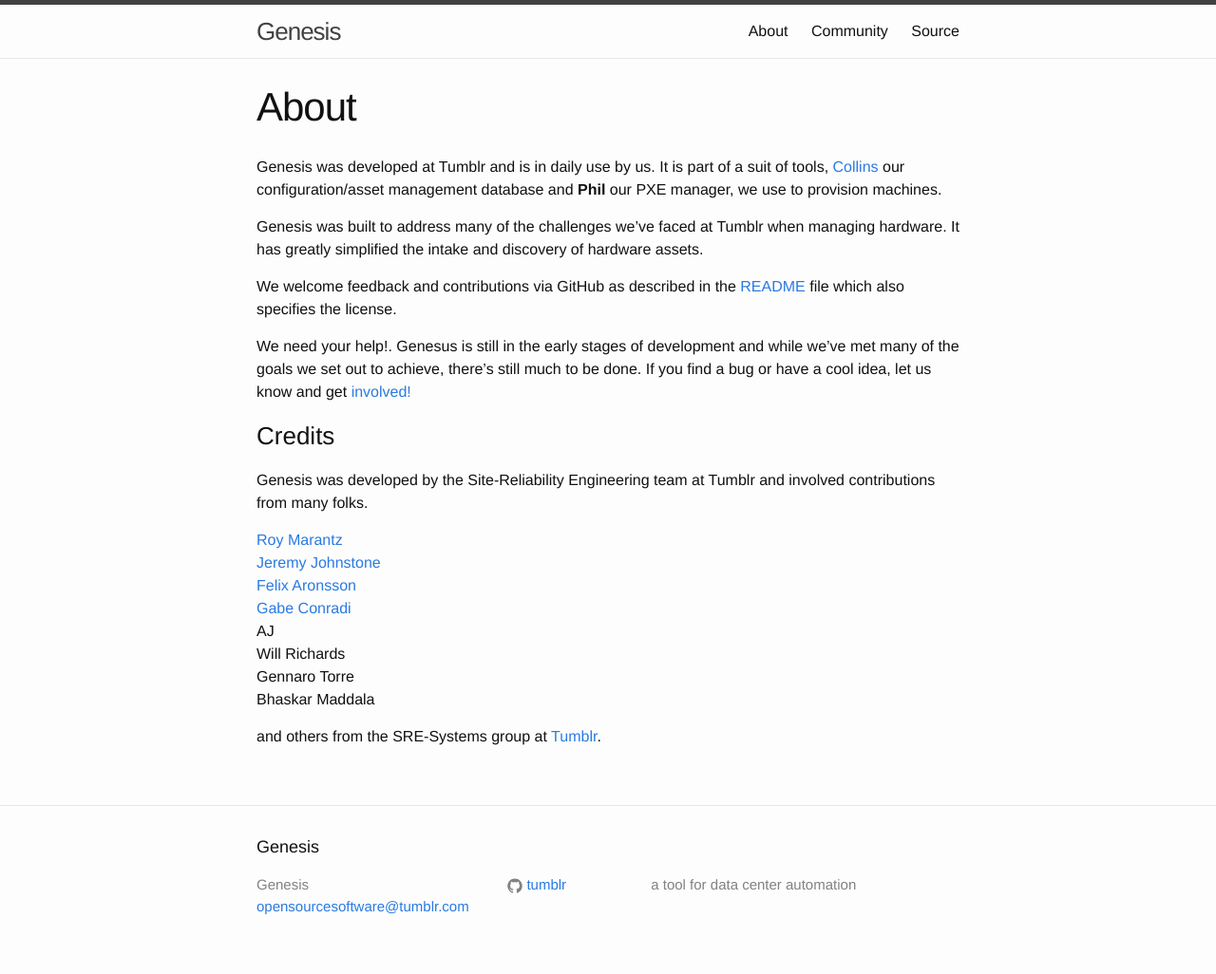
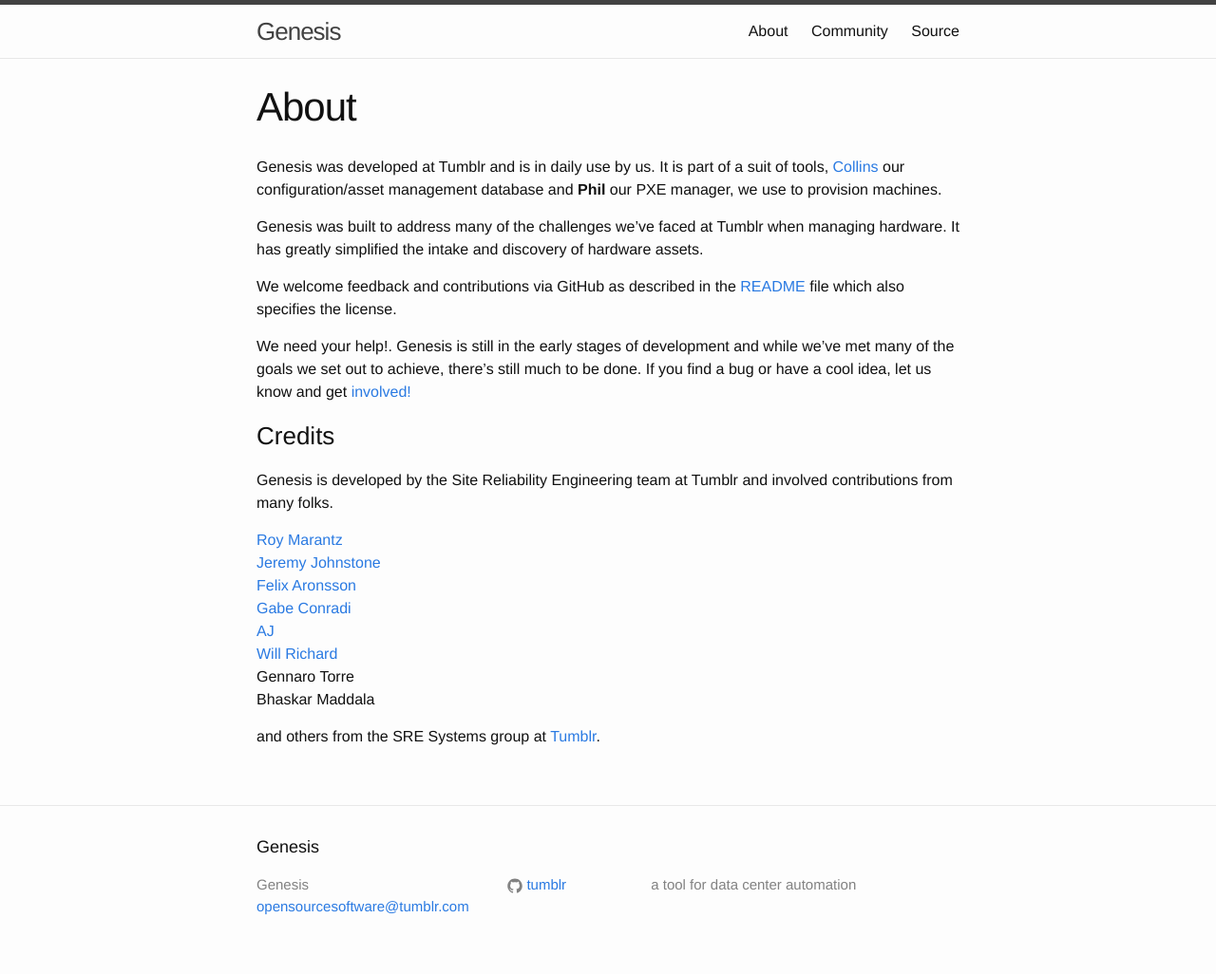
Before and after one commit to tumblr/genesis, a Jekyll site: the page built from about.md, in a window 1280 px wide. Shown: the whole page at 95% size. Built offline with Jekyll 4.4.1, drawn with Linux system fonts in a browser that asks for light colours.

Commit message:
Fix typos, and add links

```diff
--- a/about.md
+++ b/about.md
@@ -17,7 +17,7 @@ We welcome feedback and contributions via GitHub as described in the
 [README](https://github.com/tumblr/genesis/blob/master/README.md) file
 which also specifies the license.
 
-We need your help!. Genesus is still in the early stages of development
+We need your help!. Genesis is still in the early stages of development
 and while we've met many of the goals we set out to achieve, there's still
 much to be done. If you find a bug or have a cool idea, let us know and
 get [involved!](https://github.com/tumblr/genesis/blob/master/CONTRIBUTING.md)
@@ -25,16 +25,16 @@ get [involved!](https://github.com/tumblr/genesis/blob/master/CONTRIBUTING.md)
 
 ### Credits
 
-Genesis was developed by the Site-Reliability Engineering team at Tumblr and
+Genesis is developed by the Site Reliability Engineering team at Tumblr and
 involved contributions from many folks.
 
 [Roy Marantz](https://github.com/roymarantz)
 [Jeremy Johnstone](https://github.com/jsjohnst)
 [Felix Aronsson](https://github.com/defect)
-[Gabe Conradi](https://github.com/byxorna)
-AJ
-Will Richards
+[Gabe Conradi](http://tumblr.pipefail.com/)
+[AJ](http://aj-jester.tumblr.com/)
+[Will Richard](https://github.com/Primer42)
 Gennaro Torre
 Bhaskar Maddala
 
-and others from the SRE-Systems group at [Tumblr](https://www.tumblr.com/about).
+and others from the SRE Systems group at [Tumblr](https://www.tumblr.com/about).
```
